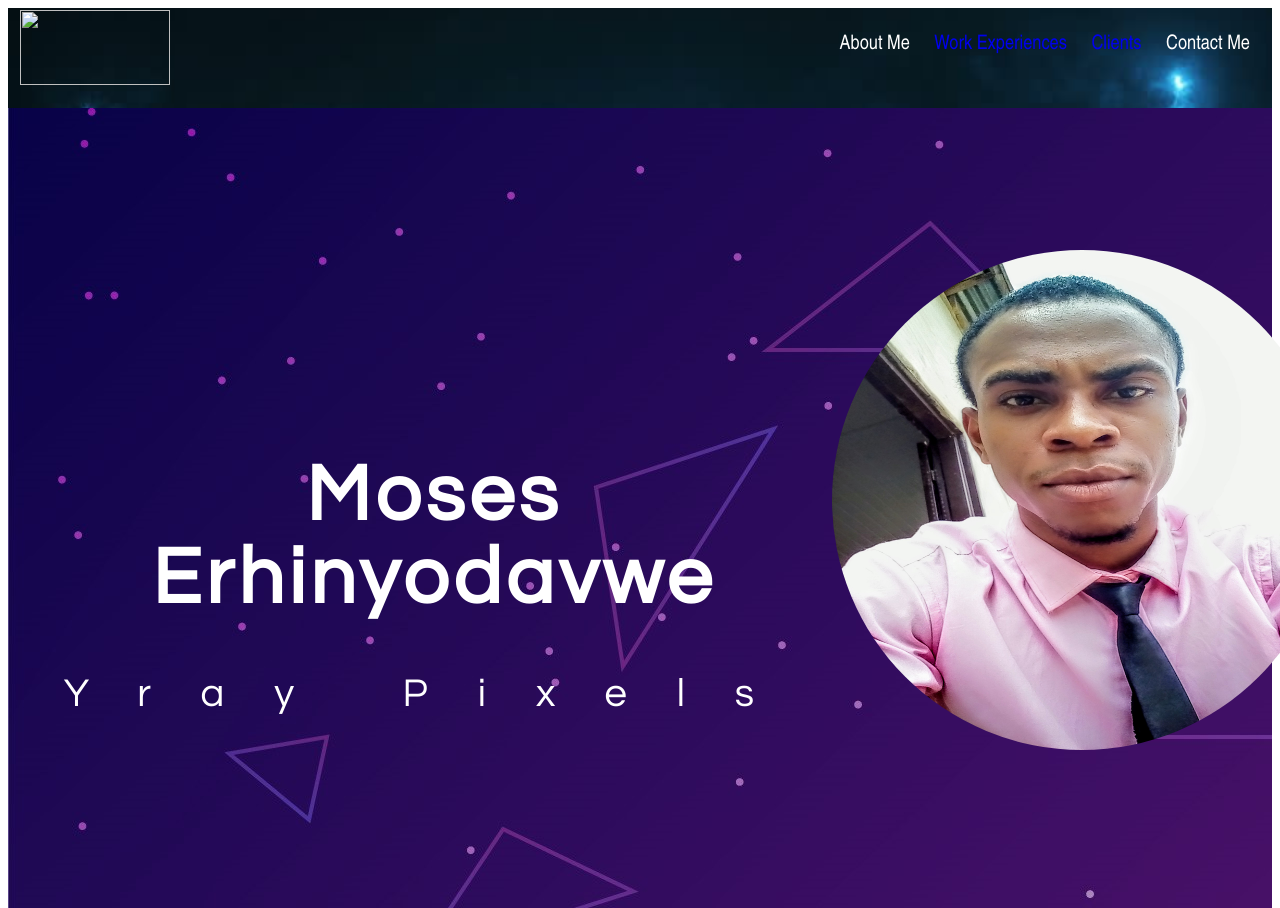
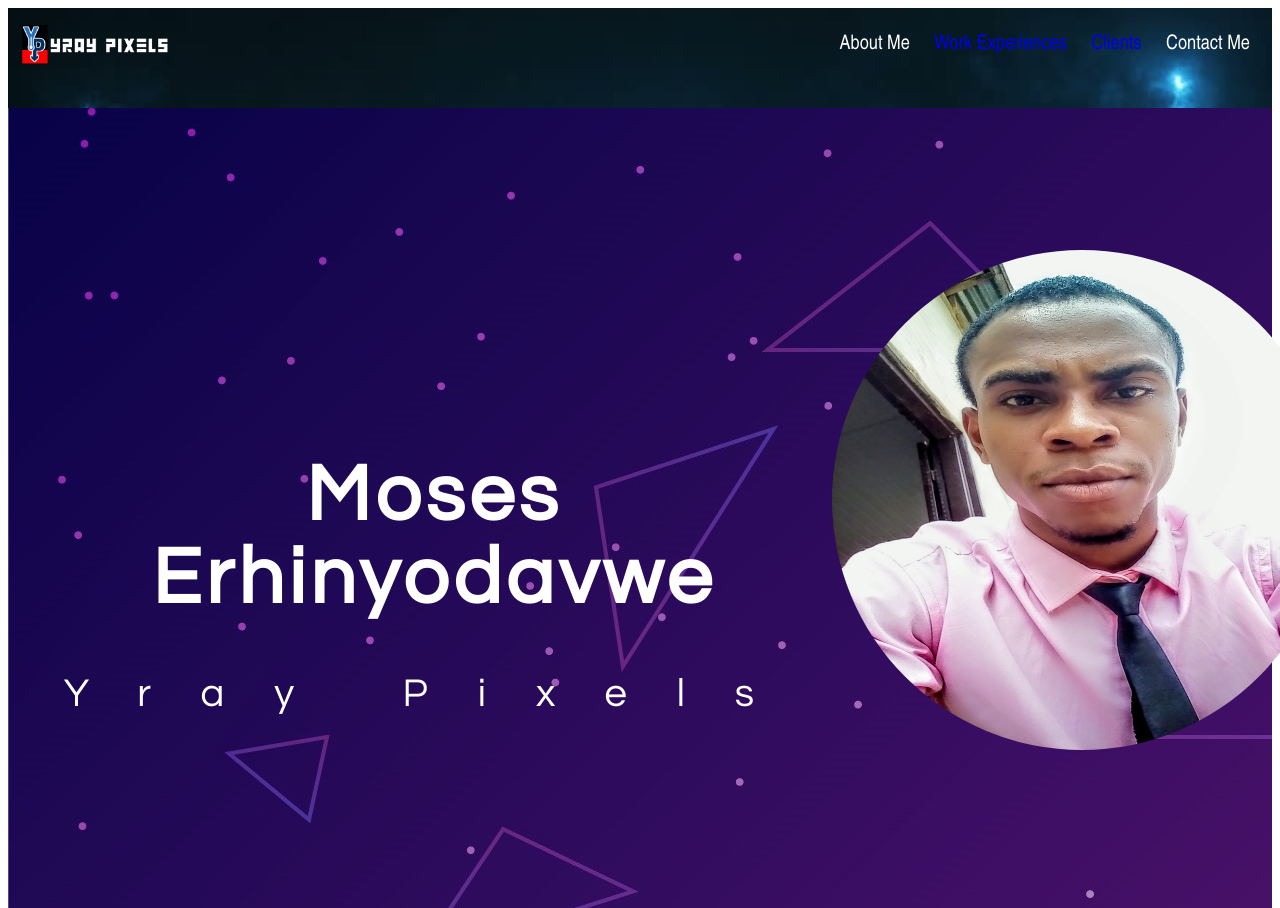
Before and after one commit to YrayPixels/portfolio, a plain HTML site: page index.html in a window 1280 px wide. Shown: the top 908 px of the page. Drawn offline with Linux system fonts and the light colour scheme; files whose address does not match are found by name.

Commit message:
Update index.html

```diff
--- a/index.html
+++ b/index.html
@@ -10,7 +10,7 @@
         <div class= "nav_bar"></div>
         <div class="header">
                 <div id="logo">
-                <img src="..|\images\logo.png">
+                <img src="..\images\logo.png">
             </div>
             <div class="links">
                 <p>
```
